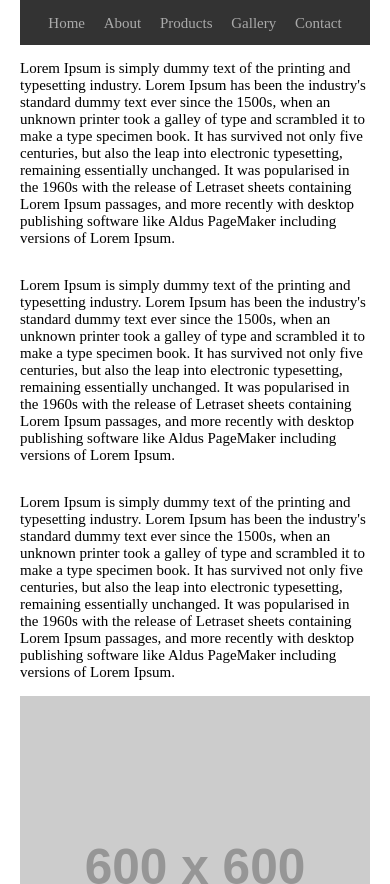
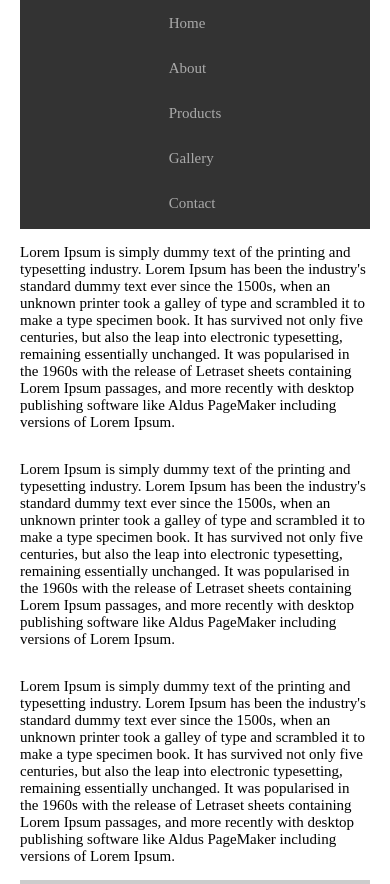
Before and after one commit to grmacgregor/html3-responsive, a plain HTML site: page index.html in a window 390 px wide. Shown: the top 884 px of the page. Drawn offline with Linux system fonts and the light colour scheme; placeholder pictures from the web are drawn by us.

Commit message:
completed responsive

```diff
--- a/index.html
+++ b/index.html
@@ -16,7 +16,7 @@
                 </ul>
             </nav>
         </header>
-        <div class="container">
+        <div>
             <div>
                 <p>Lorem Ipsum is simply dummy text of the printing and typesetting industry. Lorem Ipsum has been the industry's standard dummy text ever since the 1500s, when an unknown printer took a galley of type and scrambled it to make a type specimen book. It has survived not only five centuries, but also the leap into electronic typesetting, remaining essentially unchanged. It was popularised in the 1960s with the release of Letraset sheets containing Lorem Ipsum passages, and more recently with desktop publishing software like Aldus PageMaker including versions of Lorem Ipsum.</p>
             </div>
@@ -28,7 +28,7 @@
             <div>
                 <img src="http://placehold.it/600x600">
             </div>
-            <div class="gallery">
+            <div>
                 <h1>Gallery</h1>
                 <img src="http://placehold.it/200x200">
                 <img src="http://placehold.it/200x200">
--- a/style.css
+++ b/style.css
@@ -1,3 +1,34 @@
+@media(max-width: 400px) {
+    nav {
+    margin: 0;
+    overflow: hidden;
+    background: #333;
+    text-align: center;
+}
+
+nav ul {
+    margin: 0 auto;
+    padding: 0;
+    display:block;
+}
+
+nav ul li {
+    display:block;
+    list-style-type: none;
+    float: left;
+    clear: both;
+}
+
+nav > ul > li > a {
+    color: #aaa;
+    display: block;
+    line-height: 1.5em;
+    padding: 0.2em 0.5em;
+    text-decoration: none;
+}
+
+}
+
 body{
     margin: 0 auto;
     padding: 0 20px;
```
